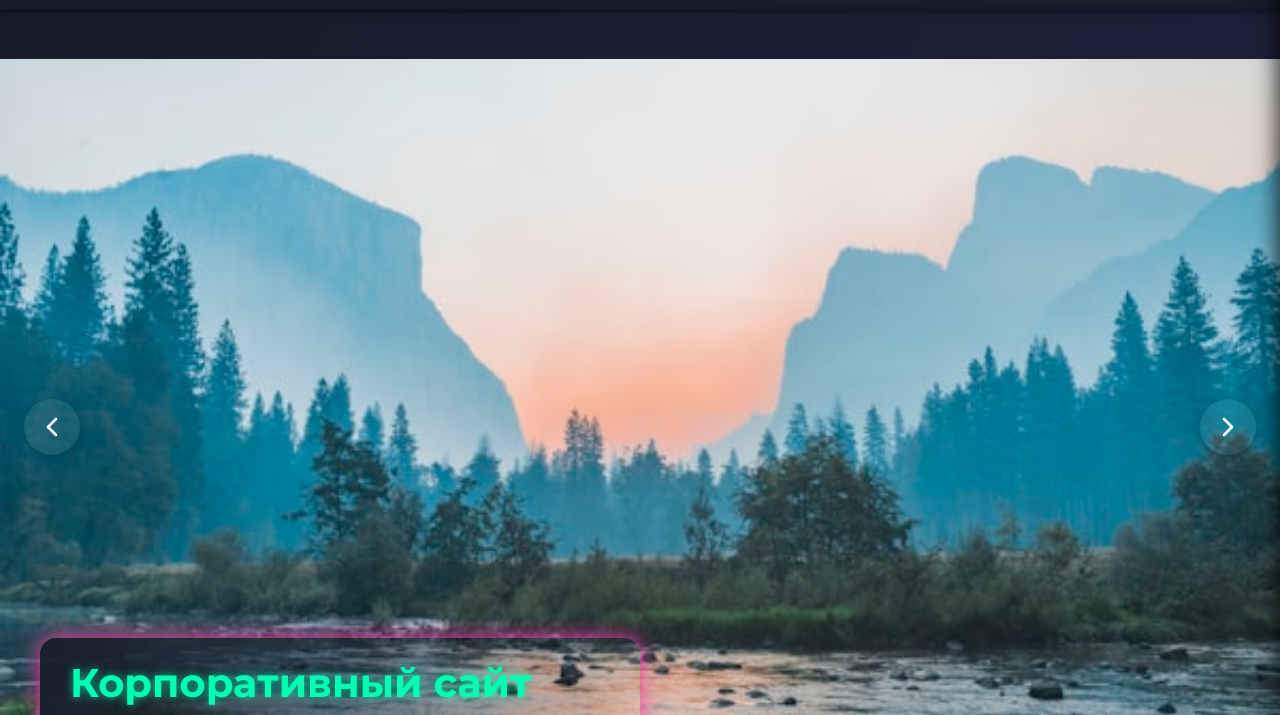
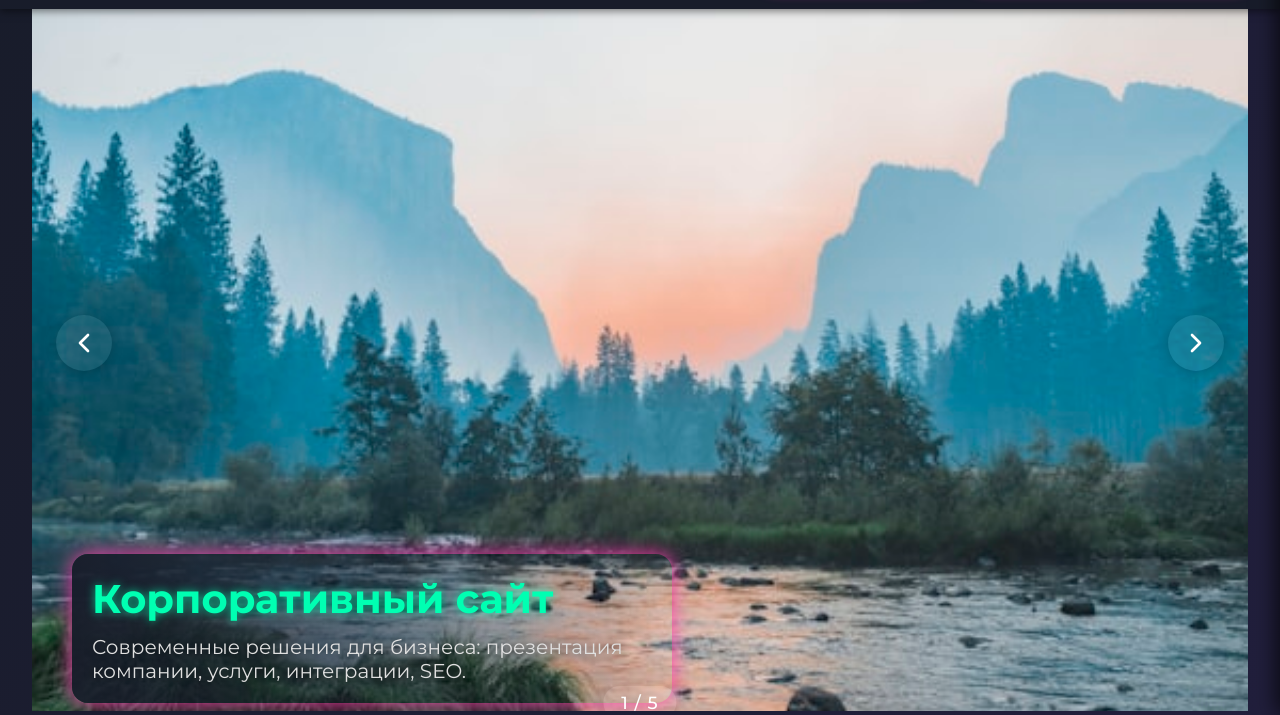
Before and after one commit to AlexandrBezrukWRK/soul_agency, a plain HTML site: page index.html in a window 1280 px wide. Shown: the part 85-800 px from the top of the page. Drawn offline with Linux system fonts and the light colour scheme.

Commit message:
2 commit

```diff
--- a/css/style.css
+++ b/css/style.css
@@ -94,12 +94,12 @@ body {
 }
 
 main {
-    padding-top: 64px;
+    padding-top: 50px;
 }
 
 .section {
     min-height: 100vh;
-    padding: 80px 20px 20px;
+    padding: 10px 20px 10px;
     display: flex;
     flex-direction: column;
     align-items: center;
@@ -120,7 +120,7 @@ main {
 
 /* Слайдер */
 .slider-container {
-    width: 100vw;
+    width: 95vw;
     height: calc(100vh - 64px);
     display: flex;
     align-items: center;
@@ -131,8 +131,8 @@ main {
 }
 
 .slide-content {
-    width: 100vw;
-    max-width: 100vw;
+    width: 95vw;
+    max-width: 95vw;
     height: 100vh;
     margin: 0 auto;
     background: transparent;
@@ -165,7 +165,7 @@ main {
     max-width: 600px;
     background: linear-gradient(90deg, rgba(24,28,42,0.94) 0%, rgba(24,28,42,0) 100%);
     color: #fff;
-    padding: 20px 30px;
+    padding: 20px 20px;
     border-radius: 16px;
     text-align: left;
     box-shadow: 0 0 20px var(--accent2);
@@ -283,10 +283,9 @@ main {
 .team-list {
     display: flex;
     gap: 32px;
+    width: 100%;
     flex-wrap: wrap;
     justify-content: center;
-    width: 100%;
-    max-width: 900px;
 }
 
 .team-member {
--- a/index.html
+++ b/index.html
@@ -53,7 +53,6 @@
 </header>
 
 <main>
-
     <section id="home" class="section">
         <div class="slider-container">
             <button class="slider-arrow left" aria-label="Предыдущий слайд">
@@ -116,7 +115,7 @@
             </article>
             <article class="team-member">
                 <img src="img/team/team3.jpg" alt="Алексей Смирнов" class="team-photo" />
-                <h3>Алексей Смирнов</h3>
+                <h3>Виктория Смирнова</h3>
                 <p>Senior Frontend разработчик, эксперт по React и Vue.</p>
             </article>
         </div>
```
